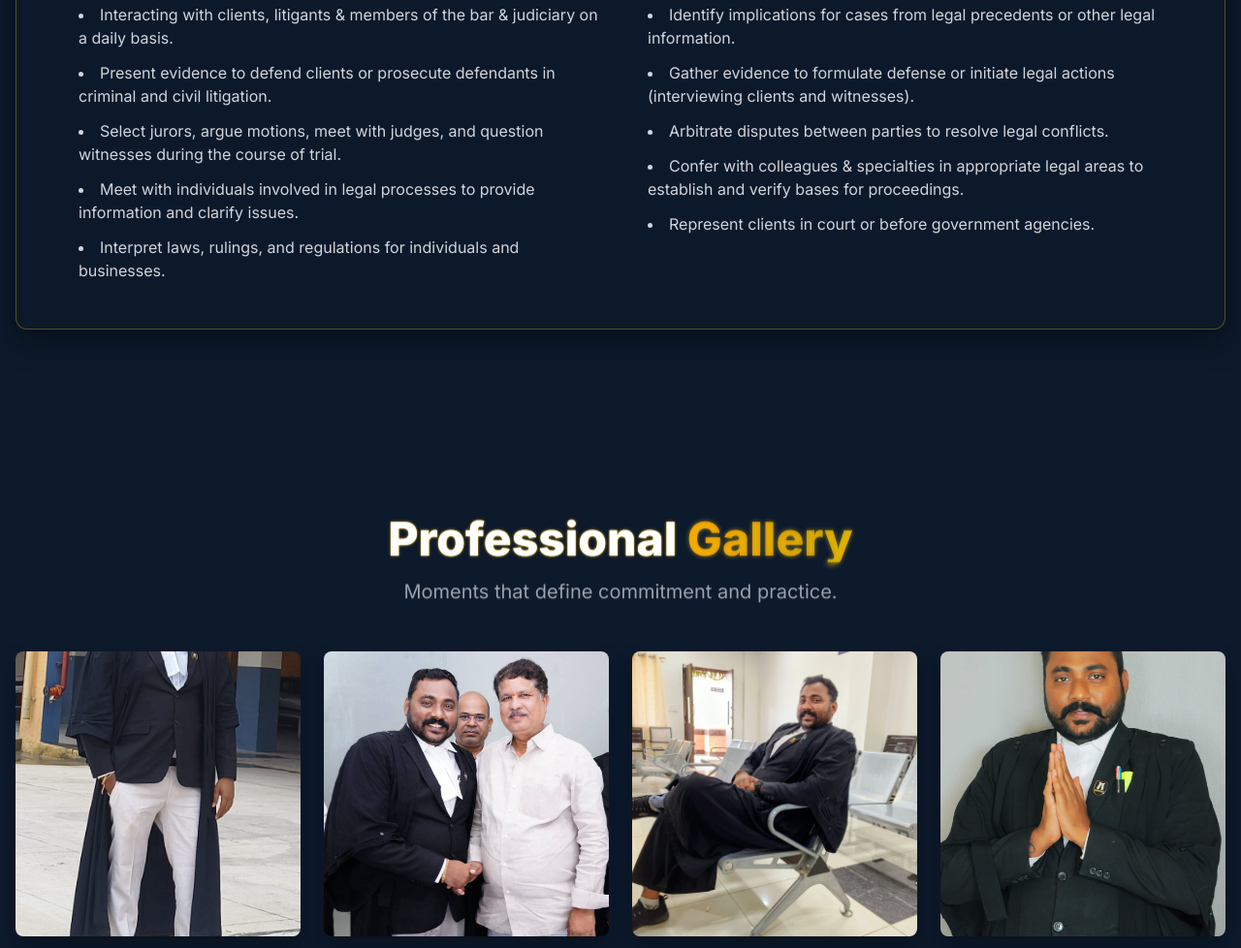
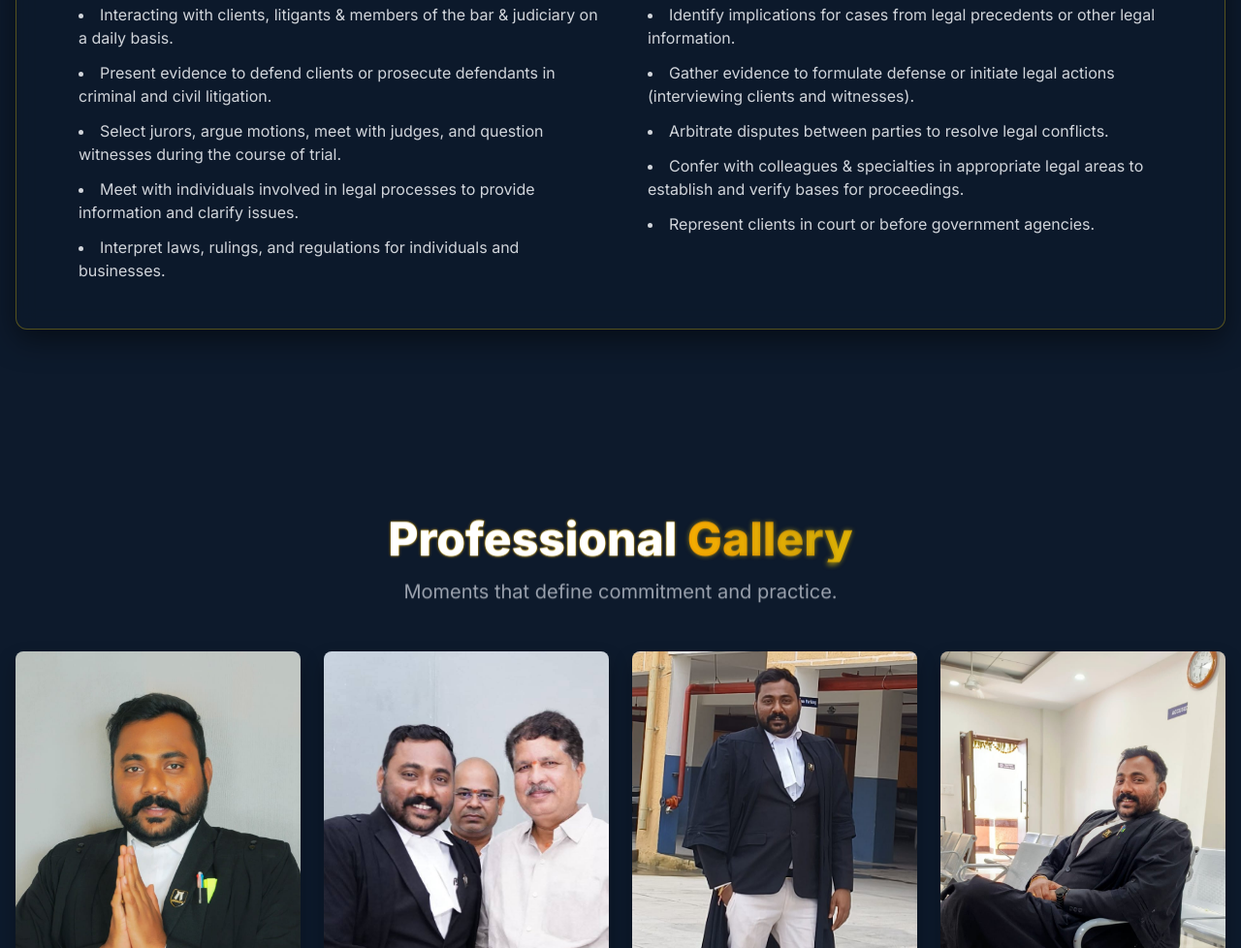
Before and after one commit to unknownmillionaire2004/Adv.-Bhanu-Prasad, a plain HTML site: page index.html in a window 1280 px wide. Shown: the part 2644-3622 px from the top of the page at 97% size. Drawn offline with nearby package versions, Linux system fonts and the light colour scheme.

Commit message:
Update index.html

```diff
--- a/index.html
+++ b/index.html
@@ -289,6 +289,9 @@
             border-radius: 0.5rem;
             box-shadow: 0 10px 20px rgba(0, 0, 0, 0.3);
             cursor: pointer;
+            /* Set aspect ratio to 9:16 (portrait/tall) */
+            aspect-ratio: 9 / 16;
+            width: 100%;
             transition: transform 0.3s ease-in-out;
         }
         .gallery-item:hover {
@@ -419,7 +422,7 @@
                     <!-- Column 1: Lawyer Photo and Primary Contact -->
                     <div class="lg:col-span-1 flex flex-col items-center justify-center order-1 scroll-reveal" data-scroll-delay="0.2">
                         <img
-                            src="WhatsApp Image 2025-11-18 at 20.46.06.jpeg"
+                            src="WhatsApp Image 2025-11-18 at 20.52.20.jpeg"
                             onerror="this.onerror=null;this.src='https://placehold.co/400x400/0d1a2c/ffd700?text=Adv.+J.+Bhanu+Prasad\n(Official+Photo)';"
                             alt="Adv. J. Bhanu Prasad Official Portrait"
                             class="w-64 h-64 md:w-80 md:h-80 rounded-full object-cover border-4 border-yellow-400 shadow-xl transition duration-500 hover:shadow-[0_0_40px_rgba(255,215,0,0.9)] mb-6"
@@ -553,29 +556,30 @@
             </div>
 
             <!-- Grid for Photos (responsive 2-3 columns) -->
+            <!-- The aspect-ratio property in .gallery-item CSS ensures 9:16 -->
             <div class="grid grid-cols-2 md:grid-cols-4 gap-6">
 
                 <!-- Photo 1: Full Professional Attire (Used as primary on About page) -->
-                <div class="gallery-item aspect-square scroll-reveal" data-scroll-delay="0.2">
-                    <img src="WhatsApp Image 2025-11-18 at 20.46.06.jpeg" alt="Advocate J. Bhanu Prasad" class="w-full h-full object-cover transform transition duration-500" />
+                <div class="gallery-item scroll-reveal" data-scroll-delay="0.2">
+                    <img src="WhatsApp Image 2025-11-18 at 20.52.20.jpeg" alt="Advocate J. Bhanu Prasad" class="w-full h-full object-cover transform transition duration-500" />
                     <div class="gallery-overlay"><span class="text-white font-bold text-sm uppercase tracking-widest">Official Portrait</span></div>
                 </div>
 
                 <!-- Photo 2: Handshake/Networking -->
-                <div class="gallery-item aspect-square scroll-reveal" data-scroll-delay="0.3">
+                <div class="gallery-item scroll-reveal" data-scroll-delay="0.3">
                     <img src="WhatsApp Image 2025-11-18 at 20.47.07.jpeg" alt="Advocate with Colleague" class="w-full h-full object-cover transform transition duration-500" />
                     <div class="gallery-overlay"><span class="text-white font-bold text-sm uppercase tracking-widest">Networking</span></div>
                 </div>
 
                 <!-- Photo 3: Seated in Court/Office -->
-                <div class="gallery-item aspect-square scroll-reveal" data-scroll-delay="0.4">
-                    <img src="WhatsApp Image 2025-11-18 at 20.44.12.jpeg" alt="Advocate Seated in Waiting Area" class="w-full h-full object-cover transform transition duration-500" />
+                <div class="gallery-item scroll-reveal" data-scroll-delay="0.4">
+                    <img src="WhatsApp Image 2025-11-18 at 20.46.06.jpeg" alt="Advocate Seated in Waiting Area" class="w-full h-full object-cover transform transition duration-500" />
                     <div class="gallery-overlay"><span class="text-white font-bold text-sm uppercase tracking-widest">At the Court</span></div>
                 </div>
 
                 <!-- Photo 4: Namaste/Greeting -->
-                <div class="gallery-item aspect-square scroll-reveal" data-scroll-delay="0.5">
-                    <img src="WhatsApp Image 2025-11-18 at 20.52.20.jpeg" alt="Advocate J. Bhanu Prasad Greeting" class="w-full h-full object-cover transform transition duration-500" />
+                <div class="gallery-item scroll-reveal" data-scroll-delay="0.5">
+                    <img src="WhatsApp Image 2025-11-18 at 20.44.12.jpeg" alt="Advocate J. Bhanu Prasad Greeting" class="w-full h-full object-cover transform transition duration-500" />
                     <div class="gallery-overlay"><span class="text-white font-bold text-sm uppercase tracking-widest">Greeting</span></div>
                 </div>
             </div>
```
